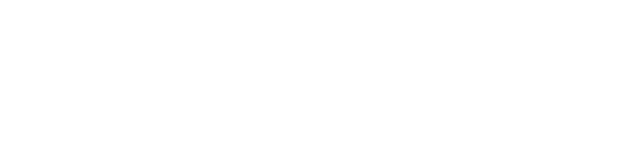
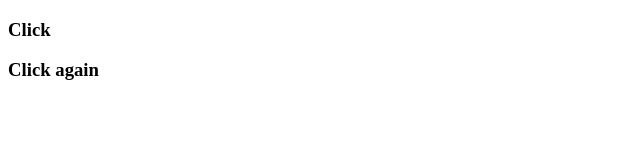
Before and after one commit to ElohegyiI/Javascript1, a plain HTML site: page frontend/index.html in a window 1280 px wide. Shown: the whole page, without its empty margins (0-640 px from the left). Drawn offline with Linux system fonts and the light colour scheme.

Commit message:
Modified index

```diff
--- a/frontend/index.html
+++ b/frontend/index.html
@@ -4,9 +4,15 @@
 	<meta charset="UTF-8">
 	<meta http-equiv="X-UA-Compatible" content="IE=edge">
 	<meta name="viewport" content="width=device-width, initial-scale=1.0">
-	<title>This is FRONTEND</title>
+	<title>Buttons</title>
 </head>
 <body>
 	<div id="root"></div>
+	<section>
+		<h3>Click</h3>
+	</section>
+	<section>
+		<h3>Click again</h3>
+	</section>
 </body>
 </html>
```
